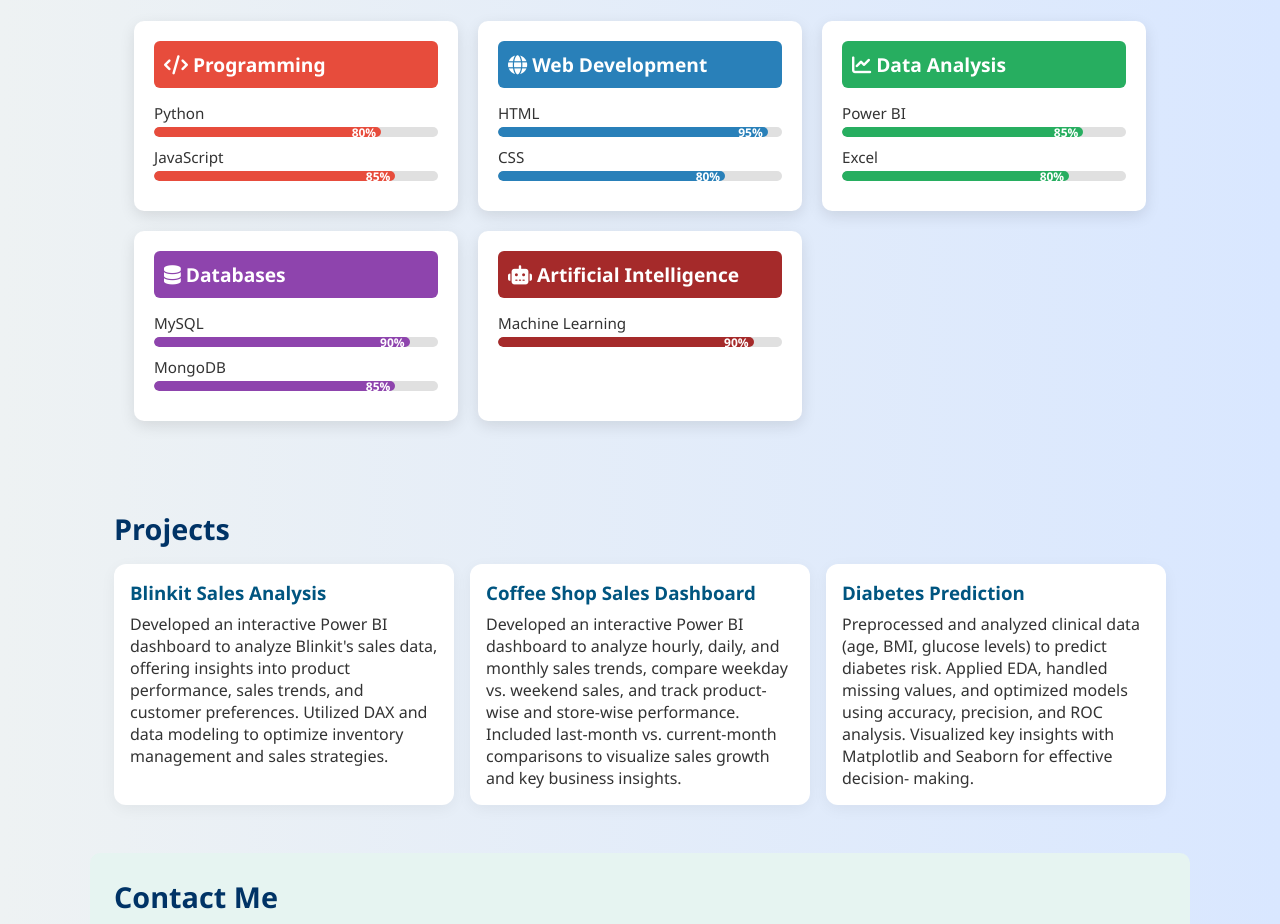
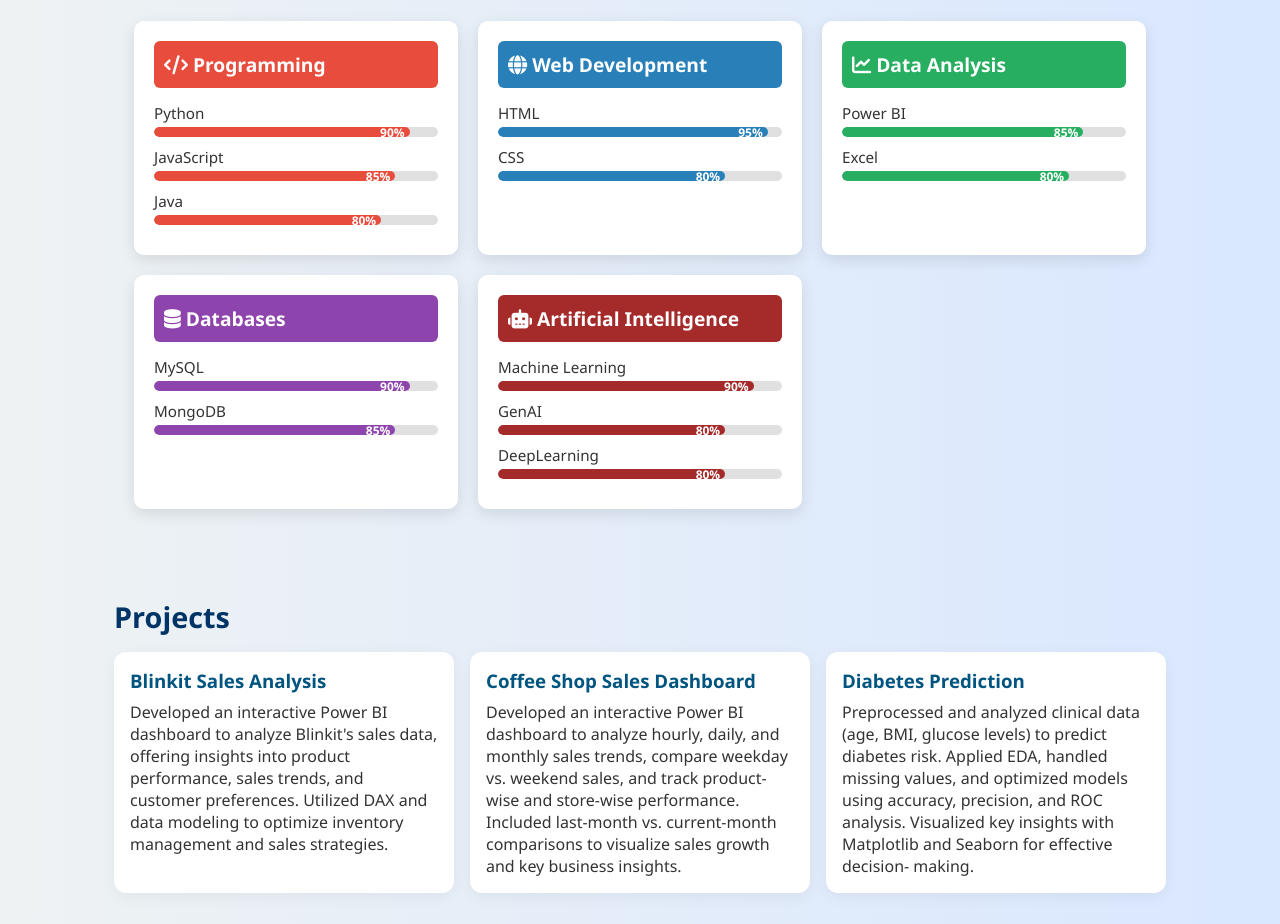
Before and after one commit to pavanpavan16/PavanPortFolio, a plain HTML site: page index.html in a window 1280 px wide. Shown: the part 860-1784 px from the top of the page. Drawn offline with Linux system fonts and the light colour scheme.

Commit message:
Update index.html

```diff
--- a/index.html
+++ b/index.html
@@ -251,8 +251,10 @@
     <div class="skills-container">
       <div class="skill-card red">
         <h3><i class="fas fa-code"></i> Programming</h3>
-        <div class="skill"><span>Python</span><div class="bar"><div class="fill" style="--fill-width: 80%">80%</div></div></div>
+        <div class="skill"><span>Python</span><div class="bar"><div class="fill" style="--fill-width: 90%">90%</div></div></div>
         <div class="skill"><span>JavaScript</span><div class="bar"><div class="fill" style="--fill-width: 85%">85%</div></div></div>
+        <div class="skill"><span>Java</span><div class="bar"><div class="fill" style="--fill-width: 80%">80%</div></div></div>
+
       </div>
       <div class="skill-card blue">
         <h3><i class="fas fa-globe"></i> Web Development</h3>
@@ -272,6 +274,10 @@
       <div class="skill-card brown">
         <h3><i class="fas fa-robot"></i> Artificial Intelligence</h3>
         <div class="skill"><span>Machine Learning</span><div class="bar"><div class="fill" style="--fill-width: 90%">90%</div></div></div>
+        <div class="skill"><span>GenAI</span><div class="bar"><div class="fill" style="--fill-width: 80%">80%</div></div></div>
+        <div class="skill"><span>DeepLearning</span><div class="bar"><div class="fill" style="--fill-width: 80%">80%</div></div></div>
+
+
       </div>
     </div>
   </section>
```
